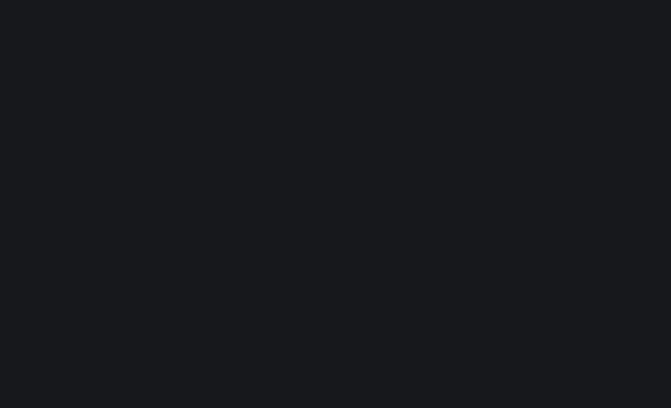
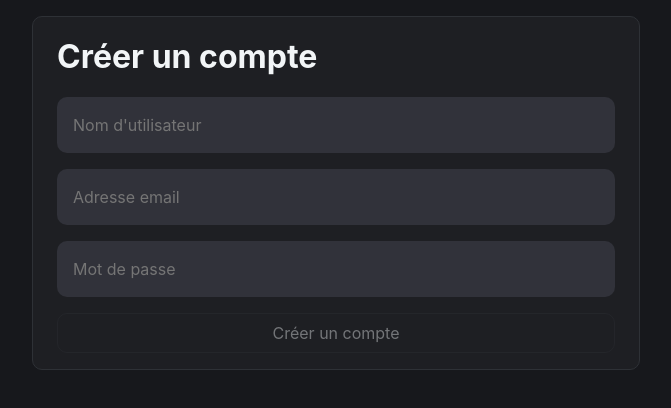
Before and after one commit to KytMj/vueJS_cours, a Vue app: page /register in a window 1280 px wide. Before the commit this address had no page. Shown: the top 408 px of the page, without its empty margins (304-975 px from the left). Built offline with nearby package versions, Linux system fonts and the light colour scheme.

Commit message:
Fin du 5e cours ! >> >> Co-authored-by: Cassandre9610 <cassandre.yontailleux@gmail.com>

```diff
--- a/src/pages/HomePage.vue
+++ b/src/pages/HomePage.vue
@@ -9,46 +9,81 @@ const trimmedText = computed(() => text.value.trim()); // à chaque fois que "te
 //   text.value = event.target.value;
 // }
 
+//const posts = ref([]);
+//const invertedPosts = computed(()=> posts.slice().sort((post2, post1) => post1.createdAt - post2.createdAt))
+// const sortedRecentPosts = computed(() =>
+//   [...posts.value].sort((a, b) => b.createdAt - a.createdAt),
+// );
 
-const posts = ref([]);
-//const invertedPosts = computed(()=> posts.slice().sort((post2, post1) => post1.createdAt - post2.createdAt))
-const sortedRecentPosts = computed(() =>
-  [...posts.value].sort((a, b) => b.createdAt - a.createdAt),
-);
+// function addPost() {
+//   const newPost = {
+//     id: Math.random().toString(36).substring(2), //UUID
+//     content: trimmedText.value,
+//     createdAt: new Date(),
+//     author: {
+//       username: "anonymous",
+//       avatarUrl:
+//         "https://media0.giphy.com/media/v1.Y2lkPTc5MGI3NjExeGgwa2N0ZWpqdnpxcGNjZmlzOHl0M2h0eG5jOGM4cmJpM3FtN295dyZlcD12MV9pbnRlcm5hbF9naWZfYnlfaWQmY3Q9Zw/Ub8XEam5vXbMY/giphy.gif",
+//     },
+//     liked: false,
+//   };
+//   posts.value.push(newPost);
+//   text.value = "";
+// }
 
+// Nouvelle fonction addPost qui ajoute dans la bdd
 function addPost() {
-  const newPost = {
-    id: Math.random().toString(36).substring(2), //UUID
-    content: trimmedText.value,
-    createdAt: new Date(),
-    author: {
-      username: "anonymous",
-      avatarUrl:
-        "https://media0.giphy.com/media/v1.Y2lkPTc5MGI3NjExeGgwa2N0ZWpqdnpxcGNjZmlzOHl0M2h0eG5jOGM4cmJpM3FtN295dyZlcD12MV9pbnRlcm5hbF9naWZfYnlfaWQmY3Q9Zw/Ub8XEam5vXbMY/giphy.gif",
+  const userData = JSON.parse(localStorage.getItem("user"));
+  const token = userData.token;
+  fetch("https://posts-crud-api.vercel.app/posts", {
+    method: "POST",
+    headers: {
+      "Content-Type": "application/json",
+      Authorization: `Bearer ${token}`,
     },
-    liked: false,
-  };
-  posts.value.push(newPost);
-  text.value = "";
+    body: JSON.stringify({ content: trimmedText.value }),
+  })
+    .then((response) => response.json())
+    .then((data) => {
+      apiPosts.value.unshift({
+        id: data.id,
+        content: data.content,
+        createdAt: data.createdAt,
+        author: {
+          id: userData.user.id,
+          username: userData.user.username,
+          avatarUrl: userData.user.avatarUrl,
+        },
+      });
+      text.value = "";
+    });
 }
 
 function deletePost(id) {
-  posts.value = posts.value.filter((post) => post.id !== id); //remplace la liste de posts avec une liste de posts filtrée sans les posts avec l'id en paramètre
+  apiPosts.value = apiPosts.value.filter((post) => post.id !== id); //remplace la liste de posts avec une liste de posts filtrée sans les posts avec l'id en paramètre
 }
 
 function likePost(id) {
-  posts.value.find((post) => post.id === id).liked ^= true;
+  apiPosts.value.find((post) => post.id === id).liked ^= true;
 }
 
 const apiPosts = ref([]);
+const loading = ref(false);
 function fetchPosts() {
+  loading.value = true;
   const result = fetch("https://posts-crud-api.vercel.app/posts");
   result
     .then((response) => response.json())
     .then((data) => {
       apiPosts.value = data;
+      loading.value = false;
     });
 }
+
+/*Loading State (chargement de l'API)
+  Empty State (pas de posts)
+  Error State
+*/
 
 fetchPosts();
 </script>
@@ -70,10 +105,11 @@ fetchPosts();
         <button type="submit" :disabled="!trimmedText">Poster</button>
       </form>
 
-      <p v-show="!posts.length /*!apiPosts.length*/">Il n'y a rien par ici...</p>
+      <p v-if="loading">Chargement...</p>
+      <p v-else-if="/*!posts.length*/ !apiPosts.length">Il n'y a rien par ici...</p>
 
       <PostCard
-        v-for="(post, index) in sortedRecentPosts /*apiPosts*/"
+        v-for="(post, index) in /*sortedRecentPosts*/ apiPosts"
         :key="index"
         :post="post"
         @delete="deletePost"
--- /dev/null
+++ b/src/pages/RegisterPage.vue
@@ -0,0 +1,110 @@
+<script setup>
+import { computed, ref } from "vue";
+import { useRouter } from "vue-router";
+
+const router = useRouter();
+
+const username = ref("");
+
+const email = ref("");
+
+const password = ref("");
+
+const boolean = computed(() => {
+  return !!username.value.trim() && !!email.value.trim() && !!password.value.trim();
+});
+
+const isLoading = ref(false);
+
+function createAccount() {
+  isLoading.value = true;
+  //   const newAccount = {
+  //     username: username.value,
+  //     email: email.value,
+  //     password: password.value,
+  //   };
+  //   console.log(
+  //     'json\n{\n username: "' +
+  //       newAccount.username +
+  //       '",\n email: "' +
+  //       newAccount.email +
+  //       '",\n password: "' +
+  //       newAccount.password +
+  //       '"\n } ',
+  //   );
+  //   setTimeout(() => {
+  //     router.push({ name: "home" });
+  //   }, 1000);
+
+  fetch("https://posts-crud-api.vercel.app/register", {
+    method: "POST",
+    headers: {
+      "Content-Type": "application/json",
+    },
+    body: JSON.stringify({
+      username: username.value,
+      email: email.value,
+      password: password.value,
+    }),
+  })
+    .then((response) => response.json())
+    .then((data) => {
+      console.log(data);
+      localStorage.setItem("user", JSON.stringify(data));
+      router.push("home");
+    });
+}
+</script>
+
+<template>
+  <main>
+    <div class="container">
+      <form class="card" @submit.prevent="createAccount">
+        <h1 style="margin-bottom: 1rem">Créer un compte</h1>
+        <!--<textarea name="post" id="post" placeholder="Quoi de neuf ?" v-model="text"></textarea>-->
+        <input
+          type="text"
+          id="username"
+          name="username"
+          placeholder="Nom d'utilisateur"
+          required
+          v-model="username"
+        />
+        <input
+          type="email"
+          id="email"
+          name="email"
+          autocomplete="email"
+          placeholder="Adresse email"
+          required
+          v-model="email"
+        />
+        <input
+          type="password"
+          id="password"
+          name="password"
+          autocomplete="new-password"
+          placeholder="Mot de passe"
+          required
+          v-model="password"
+        />
+        <button type="submit" :disabled="!boolean || isLoading">Créer un compte</button>
+      </form>
+    </div>
+  </main>
+</template>
+
+<style scoped>
+input {
+  background: var(--color-bg-tertiary);
+  border: none;
+  border-radius: 10px;
+  color: var(--color-text-primary);
+  outline: none;
+  padding: 1rem;
+  margin-bottom: 1rem;
+}
+button {
+  width: 100%;
+}
+</style>
--- a/src/router.js
+++ b/src/router.js
@@ -1,6 +1,7 @@
 import { createRouter, createWebHistory } from "vue-router";
 import UserProfile from "./pages/UserProfile.vue";
 import HomePage from "./pages/HomePage.vue";
+import RegisterPage from "./pages/RegisterPage.vue";
 
 const routes = [
   {
@@ -8,11 +9,19 @@ const routes = [
     alias: "/home",
     name: "home",
     component: HomePage,
+    meta: {
+      requiresAuth: true,
+    },
   },
   {
     path: "/user/:username",
     name: "user",
     component: UserProfile,
+  },
+  {
+    path: "/register",
+    name: "register",
+    component: RegisterPage,
   },
 ];
 
@@ -21,4 +30,18 @@ const router = createRouter({
   routes, //routes: routes (c'est pareil)
 });
 
+router.beforeEach((to, _, next) => {
+  if (to.matched.some((record) => record.meta.requiresAuth)) {
+    //vérifie s'il y a bien requiresAuth
+    const user = JSON.parse(localStorage.getItem("user"));
+    if (!user) {
+      next({ name: "register" }); //si pas de user, retourne vers la création de compte
+    } else {
+      next(); // autoriser à aller sur la prochaine route
+    }
+  } else {
+    next(); //si la route n'est pas protégée, pas de vérif'
+  }
+});
+
 export default router;
```
